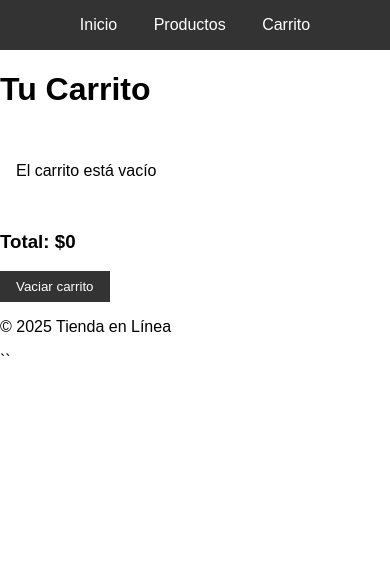
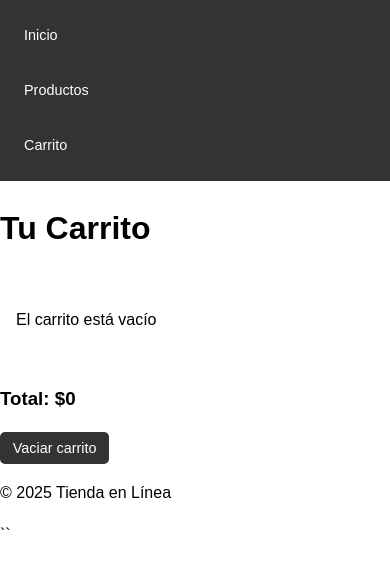
Before and after one commit to luishernandez27/proyecto-ecomerce, a plain HTML site: page assets/carrito.html in a window 390 px wide. Drawn offline with Linux system fonts and the light colour scheme.

Commit message:
Inicial commit

```diff
--- a/assets/css/styles.css
+++ b/assets/css/styles.css
@@ -1,21 +1,33 @@
+
 body {
     font-family: Arial, sans-serif;
     margin: 0;
     padding: 0;
+    line-height: 1.6;
 }
 
 header nav {
     background-color: #333;
     padding: 1rem;
-    text-align: center;
+    display: flex;
+    justify-content: center;
+    gap: 1rem;
 }
 
 header nav a {
     color: white;
-    margin: 0 1rem;
     text-decoration: none;
+    font-size: 1rem;
+    padding: 0.5rem 1rem;
+    transition: background-color 0.3s ease;
 }
 
+header nav a:hover {
+    background-color: #555;
+    border-radius: 5px;
+}
+
+/* Contenedor principal */
 .productos, .carrito {
     display: grid;
     grid-template-columns: repeat(auto-fit, minmax(200px, 1fr));
@@ -27,16 +39,50 @@ header nav a {
     border: 1px solid #ccc;
     padding: 1rem;
     text-align: center;
+    border-radius: 8px;
+    box-shadow: 0 4px 6px rgba(0, 0, 0, 0.1);
 }
 
+.producto img {
+    max-width: 100%;
+    height: auto;
+    border-radius: 5px;
+}
+
+/* Botones */
 .btn {
     padding: 0.5rem 1rem;
     background-color: #333;
     color: white;
     border: none;
     cursor: pointer;
+    border-radius: 5px;
+    transition: background-color 0.3s ease;
 }
 
 .btn:hover {
     background-color: #555;
 }
+
+/* Media Queries */
+@media (max-width: 768px) {
+    header nav {
+        flex-direction: column;
+    }
+
+    .productos, .carrito {
+        grid-template-columns: 1fr;
+    }
+}
+
+@media (max-width: 480px) {
+    header nav a {
+        font-size: 0.9rem;
+        padding: 0.5rem;
+    }
+
+    .btn {
+        font-size: 0.9rem;
+        padding: 0.5rem 0.8rem;
+    }
+}
--- a/assets/js/script.js
+++ b/assets/js/script.js
@@ -79,7 +79,7 @@ function cargarCarrito() {
 // Inicializar eventos
 document.addEventListener("DOMContentLoaded", () => {
     console.log("Inicializando eventos...");
-    cargarCarrito(); // Llama correctamente a la función cargarCarrito
+    cargarCarrito();
     actualizarCarrito();
 
     const btnVaciar = document.getElementById("vaciar-carrito");
```
Also changed, not shown: assets/carrito.html (+2 -2 lines), assets/index.html (+2 -2 lines), assets/productos.html (+0 -5 lines).
